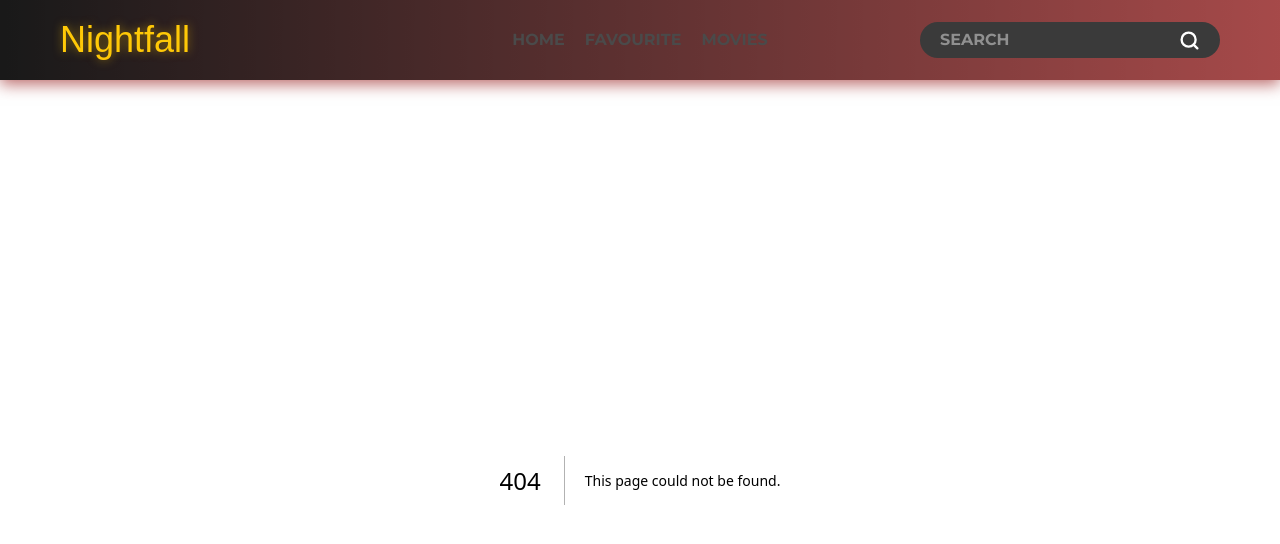
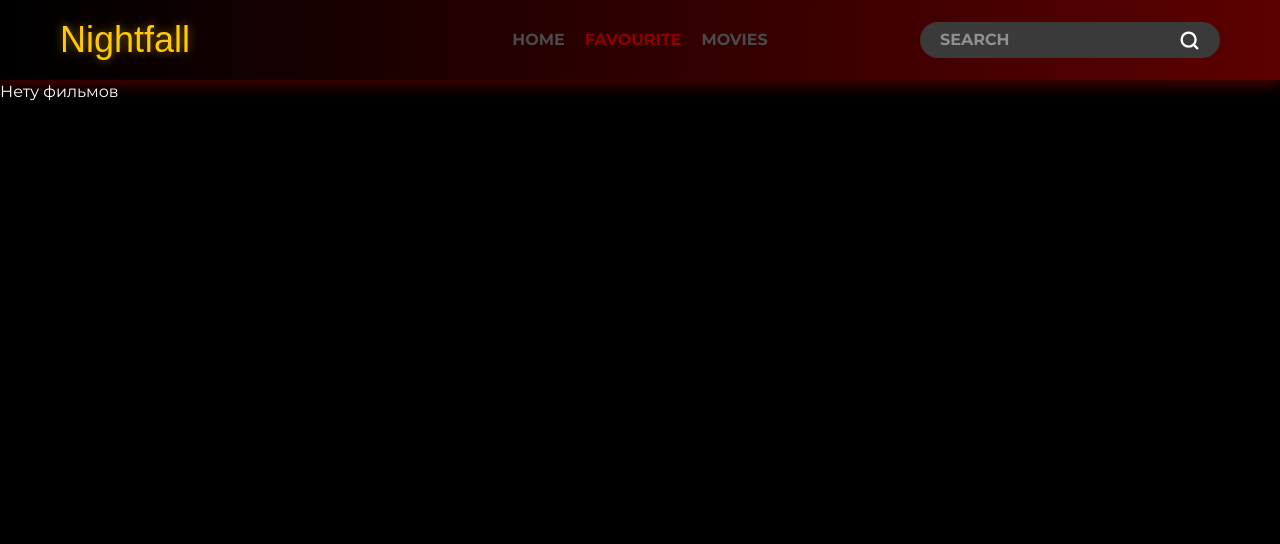
Before and after one commit to Pashhhka393/horror-movie-app, a Next.js app: page /favourite in a window 1280 px wide. Before the commit this address had no page. Shown: the top 544 px of the page. Built offline with nearby package versions, Linux system fonts and the light colour scheme; a web font is replaced by a local one.

Commit message:
Добавление Zustand (favourite)

```diff
--- a/package.json
+++ b/package.json
@@ -17,7 +17,8 @@
     "react-dom": "19.2.8",
     "shadcn": "^4.19.0",
     "tailwind-merge": "^3.6.0",
-    "tw-animate-css": "^1.4.0"
+    "tw-animate-css": "^1.4.0",
+    "zustand": "^5.0.15"
   },
   "devDependencies": {
     "@tailwindcss/postcss": "^4",
--- /dev/null
+++ b/src/app/favourite/page.tsx
@@ -0,0 +1,5 @@
+const FavouriteMovies = () => {
+  return <h1 className="text-white">Нету фильмов</h1>;
+};
+
+export default FavouriteMovies;
--- a/src/app/page.tsx
+++ b/src/app/page.tsx
@@ -1,7 +1,4 @@
 import MovieCards from "@/components/MovieCards/MovieCards";
-import Image from "next/image";
-import { Button } from "@/components/ui/button";
-
 export default function Home() {
   return (
     <>
--- a/src/components/Header/Header.tsx
+++ b/src/components/Header/Header.tsx
@@ -28,7 +28,17 @@ const Header = () => {
                 HOME
               </li>
             </Link>
-            <li className="font-bold text-[#4a4a4a]">FAVOURITE</li>
+            <Link href="/favourite">
+              <li
+                className={
+                  pathname === "/favourite"
+                    ? "active"
+                    : "font-bold text-[#4a4a4a]"
+                }
+              >
+                FAVOURITE
+              </li>
+            </Link>
             <li className="font-bold text-[#4a4a4a]">MOVIES</li>
           </ul>
         </nav>
--- a/src/components/MovieCards/MovieCard/MovieCard.tsx
+++ b/src/components/MovieCards/MovieCard/MovieCard.tsx
@@ -1,12 +1,17 @@
+"use client";
+
 import { moviesDataType } from "@/features/movie-details/data/movies";
 import { Eye, HeartIcon } from "lucide-react";
 import Image from "next/image";
+import { useState } from "react";
 
 interface MovieCardProps {
   movie: moviesDataType;
 }
 
 const MovieCard = ({ movie }: MovieCardProps) => {
+  const [liked, setLiked] = useState<boolean>(false); //Для иконки сердечка
+
   return (
     <div className="max-w-42.5 mt-4 flex flex-col items-center cursor-pointer transition-transform duration-300 hover:scale-105 hover:z-10 ">
       <Image
@@ -36,7 +41,13 @@ const MovieCard = ({ movie }: MovieCardProps) => {
 
         <div className="flex items-center gap-1 cursor-pointer">
           <Eye fill="white" />
-          <HeartIcon fill="white" />
+          <HeartIcon
+            fill={liked ? "red" : "white"}
+            onClick={(e) => {
+              e.preventDefault();
+              setLiked(!liked);
+            }}
+          />
         </div>
       </div>
     </div>
--- a/src/components/MovieCards/MovieCards.tsx
+++ b/src/components/MovieCards/MovieCards.tsx
@@ -4,10 +4,10 @@ import { useEffect, useState } from "react";
 import MovieCard from "./MovieCard/MovieCard";
 import { moviesDataType } from "@/features/movie-details/data/movies";
 import Link from "next/link";
-import { Skeleton } from "../ui/skeleton";
+import { useFavouriteStore } from "@/store/favourite";
 
 const MovieCards = () => {
-  const [movies, setMovies] = useState<moviesDataType[]>([]);
+  const [movies, setMovies] = useState<moviesDataType[]>([]); //Все фильмы
   const [isLoading, setIsLoading] = useState<boolean>(true);
 
   useEffect(() => {
@@ -24,6 +24,10 @@ const MovieCards = () => {
       })
       .catch((err) => console.error(err));
   }, []);
+
+  //Zustand
+  const favouritesMovies = useFavouriteStore((state) => state.favourites);
+  const addToFavourite = useFavouriteStore((state) => state.addToFavourite);
 
   return (
     <div className="container">
--- a/src/features/movie-details/components/Actor/Actor.tsx
+++ b/src/features/movie-details/components/Actor/Actor.tsx
@@ -1,5 +1,4 @@
 import Image from "next/image";
-import { moviesDataType } from "../../data/movies";
 
 interface ActorProps {
   actor: { name: string; role: string; photo: string };
@@ -7,9 +6,14 @@ interface ActorProps {
 
 const Actor = ({ actor }: ActorProps) => {
   return (
-    <div className="relative max-w-62.5 max-h-112.5 flex flex-col items-center gap-0.5">
+    <div
+      className="relative
+     max-w-62.5
+      max-h-112.5
+       flex flex-col items-center gap-0.5 "
+    >
       <Image
-        className="object-cover"
+        className="object-cover rounded-3xl"
         src={actor.photo}
         alt="actors-image"
         width="250"
--- /dev/null
+++ b/src/store/favourite.ts
@@ -0,0 +1,21 @@
+import { moviesDataType } from "@/features/movie-details/data/movies";
+import { create } from "zustand";
+
+interface FavouriteStore {
+  favourites: moviesDataType[];
+  addToFavourite: (movie: moviesDataType) => void;
+}
+
+export const useFavouriteStore = create<FavouriteStore>((set) => {
+  return {
+    favourites: [],
+    addToFavourite: (movie) => {
+      set((state) => {
+        if (state.favourites.includes(movie)) {
+          return state;
+        }
+        return { favourites: [...state.favourites, movie] };
+      });
+    },
+  };
+});
```
Also changed, not shown: 1 other file (tests, documents, lock files or other folders).
